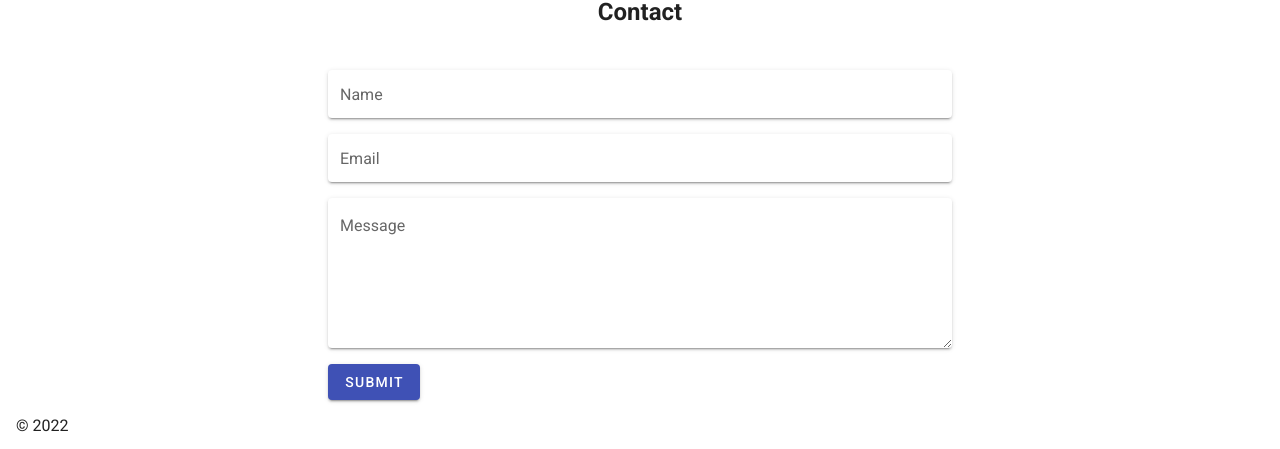
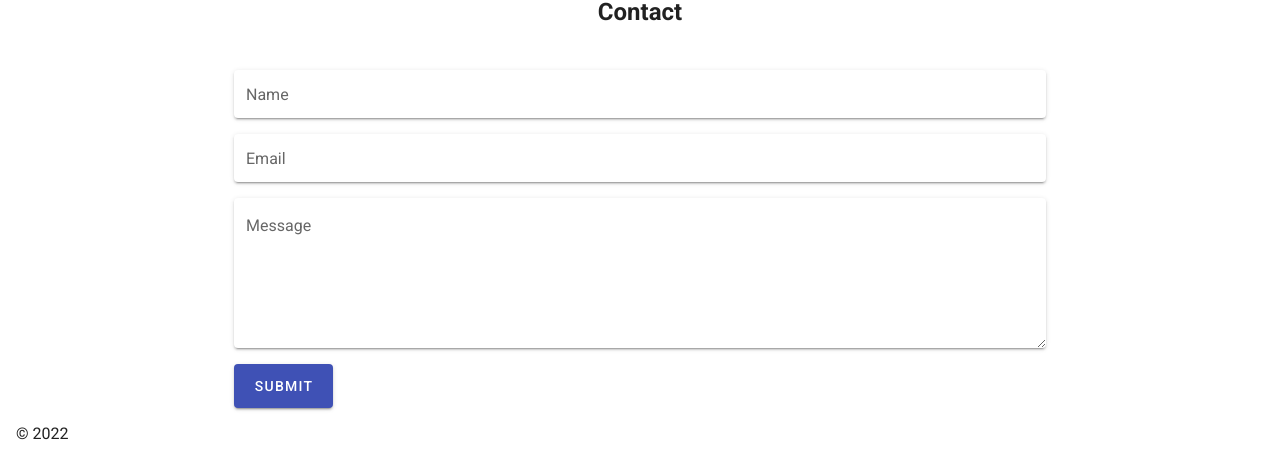
Before and after one commit to torerik123/anelill, a Nuxt app: page / in a window 1280 px wide. Shown: the part 1396-1845 px from the top of the page. Built offline with nearby package versions, Linux system fonts and the light colour scheme.

Commit message:
FEAT: Form validation

```diff
--- a/components/ContactForm.vue
+++ b/components/ContactForm.vue
@@ -6,13 +6,50 @@
 			</v-col>
 		</v-row>
 
-		<v-row dense no-gutters class="px-15">
+		<p class="text-center" v-if="messageSent">Message sent!</p>
+
+		<v-row dense no-gutters class="">
 			<v-col cols="12">
-				<v-form class="mx-auto mb-2" style="width: 60%;">
-					<v-text-field solo label="Name" hide-details class="mb-4"></v-text-field>
-					<v-text-field solo label="Email" hide-details class="mb-4"></v-text-field>
-					<v-textarea solo label="Message" hide-details class="mb-4"></v-textarea>
-					<v-btn type="submit" color="primary">Submit</v-btn>
+				<v-form
+					ref="form"
+					class="mx-auto mb-2"
+					:style="$vuetify.breakpoint.smAndDown ? 'width: 100%;' : 'width: 70%;' "
+				>
+					<v-text-field
+						label="Name"
+						v-model="name"
+						required
+						solo
+						hide-details="auto"
+						class="mb-4"
+						:rules="[rules.required]"
+					>
+					</v-text-field>
+					<v-text-field
+						label="Email"
+						v-model="email"
+						required
+						solo
+						hide-details="auto"
+						class="mb-4"
+						:rules="[rules.email]"
+					></v-text-field>
+					<v-textarea
+						label="Message"
+						v-model="message"
+						required
+						solo
+						hide-details="auto"
+						class="mb-4"
+						:rules="[rules.required]"
+					>
+					</v-textarea>
+					<v-btn
+						large
+						@click="validate"
+						color="primary">
+						Submit
+					</v-btn>
 				</v-form>
 			</v-col>
 		</v-row>
@@ -22,5 +59,44 @@
 <script>
 export default {
 	name: "ContactForm",
+
+	data() {
+		return {
+			rules: {
+				required: value => !!value || 'Field can not be empty.',
+				email: value => {
+					const pattern = /^(([^<>()[\]\\.,;:\s@"]+(\.[^<>()[\]\\.,;:\s@"]+)*)|(".+"))@((\[[0-9]{1,3}\.[0-9]{1,3}\.[0-9]{1,3}\.[0-9]{1,3}])|(([a-zA-Z\-0-9]+\.)+[a-zA-Z]{2,}))$/
+					return pattern.test(value) || 'Invalid e-mail.'
+				},
+			},
+			valid: true,
+			name: "",
+			email: "",
+			message: "",
+			messageSent: false,
+		}
+	},
+
+	methods: {
+		validate() {
+			let valid = this.$refs.form.validate()
+
+			if (valid) {
+				console.log("--TODO")
+				console.log("--Send form")
+				console.log(this.name)
+				console.log(this.email)
+				console.log(this.message)
+
+				this.name = ""
+				this.email = ""
+				this.message = ""
+
+				this.messageSent = true
+				// action="https://formspree.io/f/xpzoydbv"
+				  // 		method="POST"
+			}
+		}
+	}
 }
 </script>
--- a/pages/TODO.vue
+++ b/pages/TODO.vue
@@ -1,8 +1,8 @@
 <template>
 	<v-list>
+		<v-list-item>Form -> Formspree.io</v-list-item>
 		<v-list-item>Separate stuff into components</v-list-item>
 		<v-list-item>Make everything response</v-list-item>
-		<v-list-item>Fix header navigation + smooth scroll</v-list-item>
 		<v-list-item>Optimize images</v-list-item>
 		<v-list-item>Animations</v-list-item>
 	</v-list>
```
